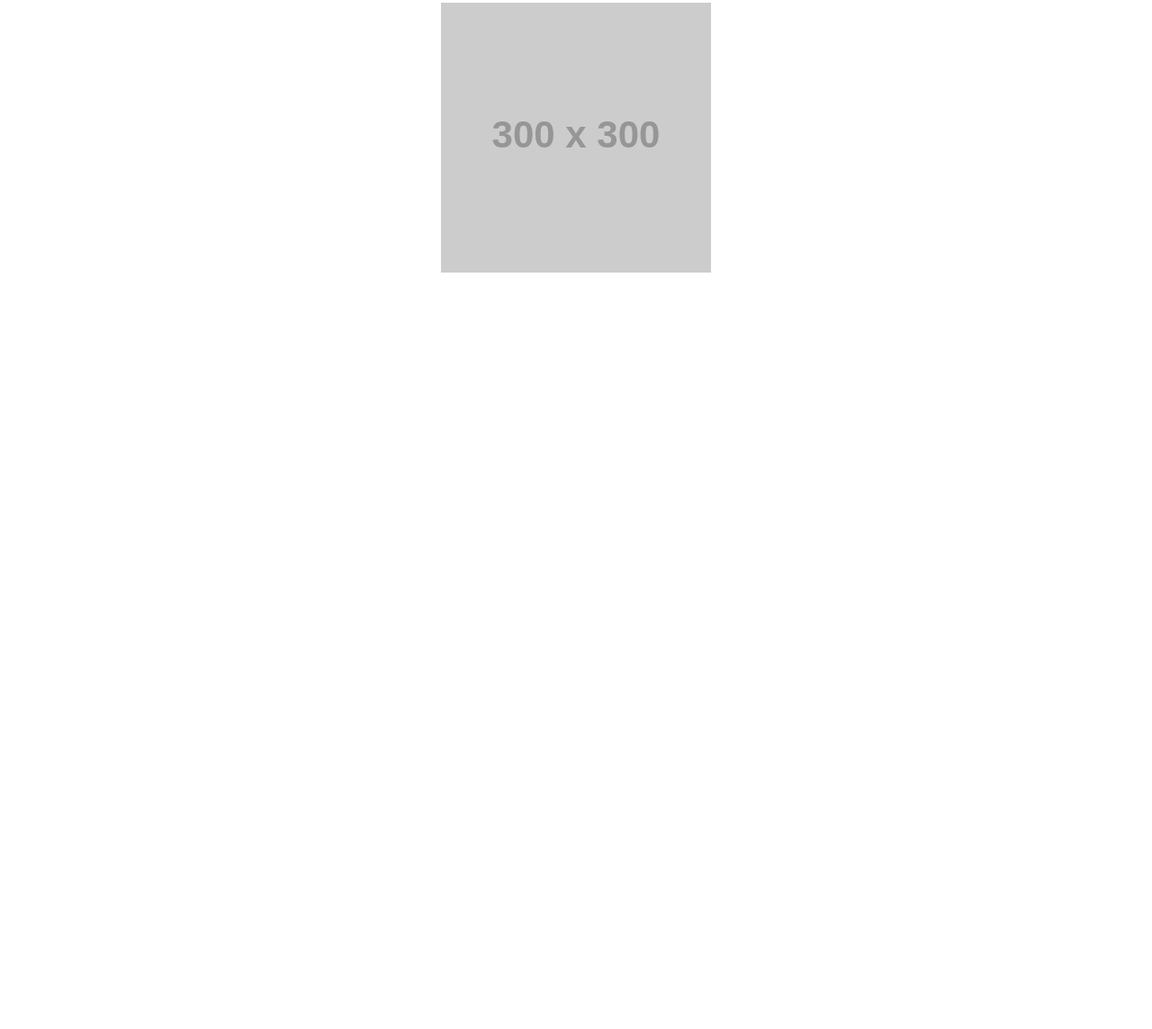
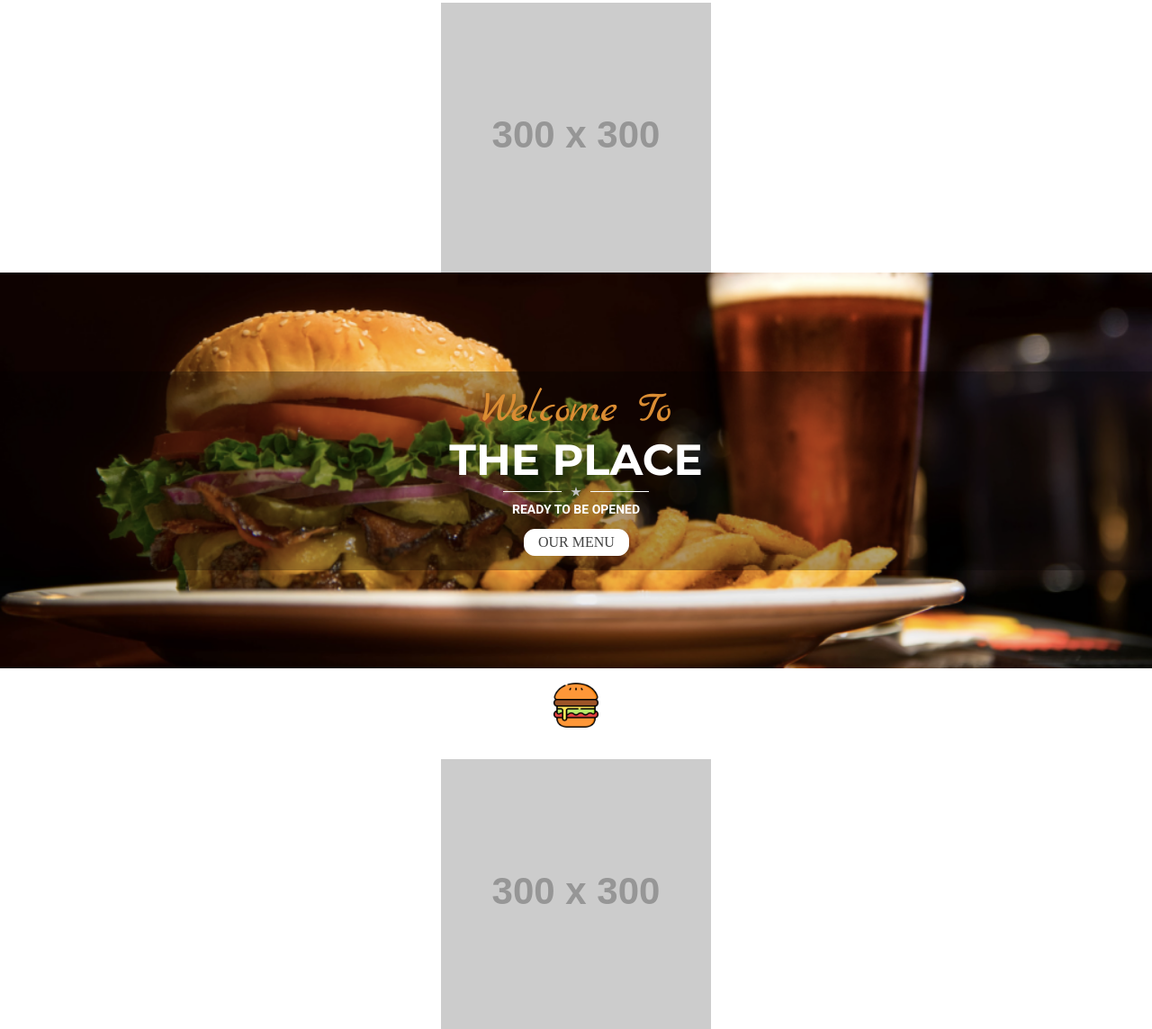
Before and after one commit to sydstrr/-CSS-Animations, a plain HTML site: page index.html in a window 1280 px wide. Shown: the part 537-1681 px from the top of the page at 90% size. Before the commit the page ends 840 px from the top, so only its background shows below. Drawn offline with nearby package versions, Linux system fonts and the light colour scheme; placeholder pictures from the web are drawn by us.

Commit message:
Update index.html

```diff
--- a/index.html
+++ b/index.html
@@ -35,3 +35,32 @@
 </body>
 
 </html>
+<link
+    rel="stylesheet"
+    href="https://cdnjs.cloudflare.com/ajax/libs/animate.css/4.1.1/animate.min.css"
+  />
+</head>
+
+<body>
+
+  <section class="hero">
+    <div class="with-backdrop">
+      <h2>Welcome To</h2>
+      <h1>The Place</h1>
+      <img src="assets/images/star-divider.svg" alt="star divider" />
+      <h3>Ready to be opened</h3>
+      <button class="btn-menu animate__animated animate__bounceInDown animate__delay-2s">
+        Our Menu
+      </button>
+    </div>
+  </section>
+
+  <div class="burger-icon">
+    <img src="assets/images/3075977.png" alt="hamburger" width="50" height="50">
+  </div>
+  <section class="image-container">
+    <img class="card" src="https://via.placeholder.com/300.png/" alt="image placeholder">
+  </section>
+
+  <script src="js/main.js"></script>
+</body>
```
